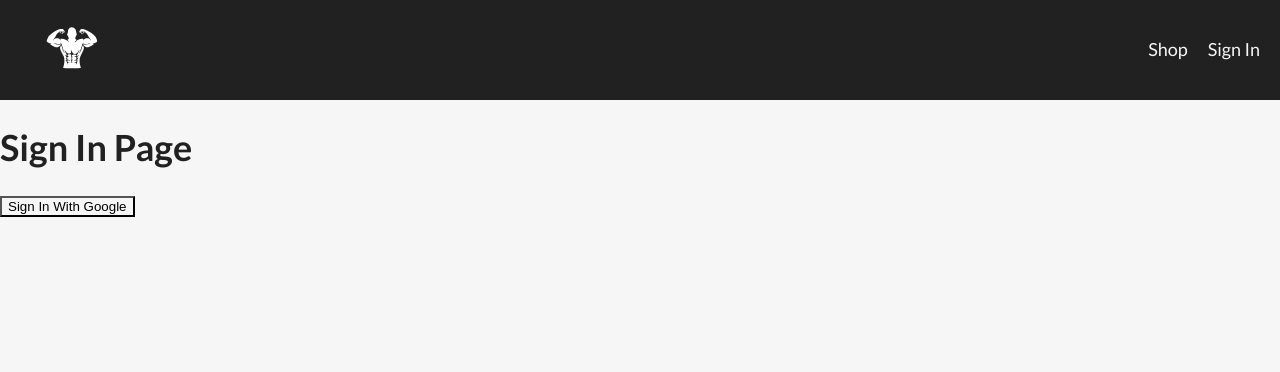
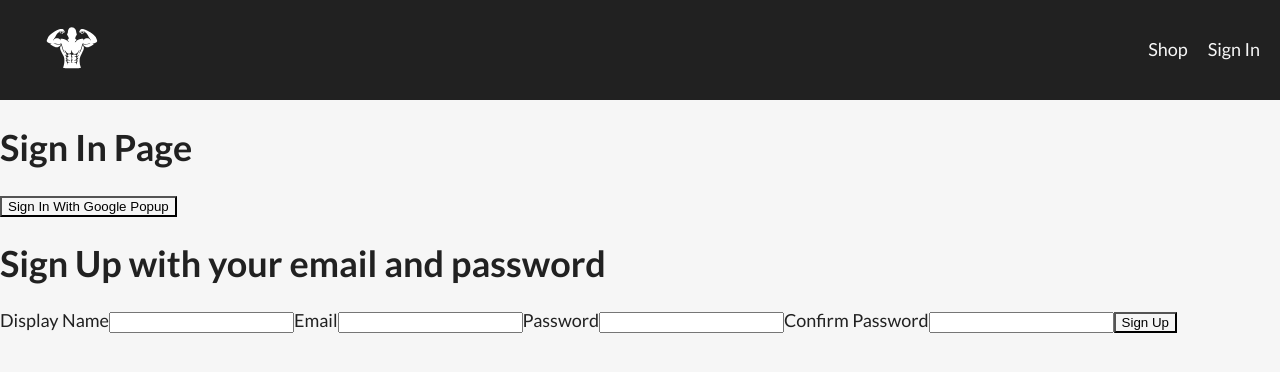
Before and after one commit to LeonardoC1302/FitnessStore, a React (Vite) app: page /sign-in in a window 1280 px wide. Shown: the top 372 px of the page. Built offline with nearby package versions, Linux system fonts and the light colour scheme.

Commit message:
Sign Up Form: Inputs

```diff
--- a/src/components/routes/sign-in/sign-in.component.jsx
+++ b/src/components/routes/sign-in/sign-in.component.jsx
@@ -1,17 +1,37 @@
-import { signInWithGooglePopup, createUserDocumentFromAuth } from "../../../utils/firebase/firebase.utils";
+import { useEffect } from "react";
+import { getRedirectResult } from "firebase/auth";
+import {
+    // auth,
+    signInWithGooglePopup,
+    // signInWithGoogleRedirect,
+    createUserDocumentFromAuth
+} from "../../../utils/firebase/firebase.utils";
+
+import SignUp from "../../../components/sign-up/sign-up.component"
 
 function SignIn(){
+    // useEffect(() => {
+    //     const fetchUser = async() => {
+    //         const response = await getRedirectResult(auth);
+    //         if(response){
+    //             const userDocRef = await createUserDocumentFromAuth(response.user);
+    //         }
+    //     }
+    //     fetchUser().catch(console.error);
+    // }, []);
+
     const logGoogleUser = async () => {
         const {user} = await signInWithGooglePopup();
         const userDocRef = await createUserDocumentFromAuth(user);
 
     }
+
     return(
         <div>
         <h1>Sign In Page</h1>
-        <button onClick={logGoogleUser}>
-            Sign In With Google
-        </button>
+        <button onClick={logGoogleUser}> Sign In With Google Popup</button>
+        <SignUp />
+        {/*<button onClick={signInWithGoogleRedirect}> Sign In With Google Redirect</button>*/}
         </div>
     )
 };
--- /dev/null
+++ b/src/components/sign-up/sign-up.component.jsx
@@ -0,0 +1,42 @@
+import { useState } from "react";
+
+const defaultFormFields = {
+    displayName: '',
+    email: '',
+    password: '',
+    confirmPassword: ''
+}
+
+function SignUp(){
+    const [formFields, setFormFields] = useState(defaultFormFields);
+
+    const { displayName, email, password, confirmPassword } = formFields;
+
+    const handleChange = (event) => {
+        const { name, value } = event.target;
+        setFormFields({...formFields, [name]: value})
+    };
+
+    return(
+        <div>
+            <h1>Sign Up with your email and password</h1>
+            <form onSubmit={() => {}}>
+                <label>Display Name</label>
+                <input type="text" required onChange={handleChange} name="displayName" value={displayName} />
+
+                <label>Email</label>
+                <input type="email" required onChange={handleChange} name="email" value={email} />
+
+                <label>Password</label>
+                <input type="password" required onChange={handleChange} name="password" value={password} />
+
+                <label>Confirm Password</label>
+                <input type="password" required onChange={handleChange} name="confirmPassword" value={confirmPassword} />
+
+                <button type="submit">Sign Up</button>
+            </form>
+        </div>
+    )
+};
+
+export default SignUp;
--- a/src/utils/firebase/firebase.utils.js
+++ b/src/utils/firebase/firebase.utils.js
@@ -27,6 +27,7 @@
 
 export const auth = getAuth();
 export const signInWithGooglePopup = () => signInWithPopup(auth, provider);
+export const signInWithGoogleRedirect = () => signInWithRedirect(auth, provider);
 
 export const db = getFirestore();
 export const createUserDocumentFromAuth = async (userAuth) => {
```
